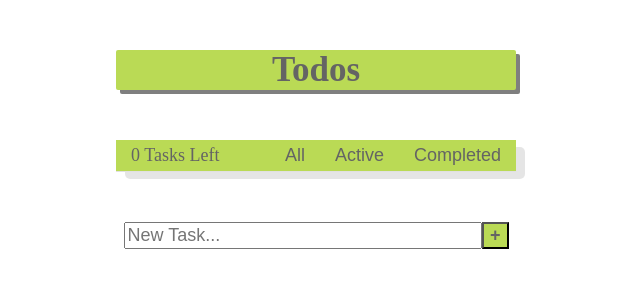
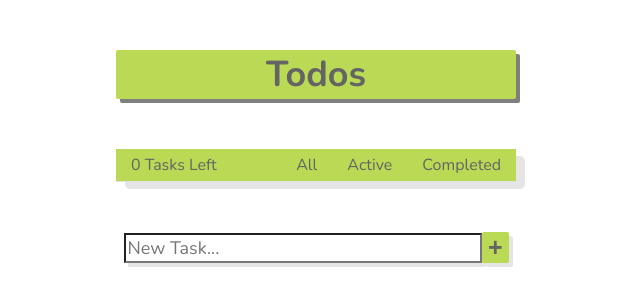
Before and after one commit to nmccoard/WDD330, a plain HTML site: page toDos/index.html in a window 1280 px wide. Shown: the whole page, without its empty margins (324-964 px from the left). Drawn offline with nearby package versions, Linux system fonts and the light colour scheme.

```diff
--- a/toDos/css/styles.css
+++ b/toDos/css/styles.css
@@ -1,4 +1,8 @@
-/* need to add custom fonts */
+@import url('https://fonts.googleapis.com/css2?family=Nunito:wght@300;400;600;700;800;900&display=swap');
+
+body {
+   font-family: 'Nunito', sans-serif;
+}
 
 h1 {
    max-width: 400px;
@@ -6,8 +10,8 @@
    background: #bada55;
    border-radius: 2px;
    box-shadow: 4px 4px 0 rgba(0,0,0,0.5);
-   font-size: 35px;
-   font-weight: 600;
+   font-size: 36px;
+   font-weight: 700;
    text-align: center;
    color: rgb(100, 100, 100);
 }
@@ -18,6 +22,7 @@
    background: white;
    border-radius: 5px;
    box-shadow: 9px 7px 0 rgba(0,0,0,0.1);
+   font-family: 'Nunito', sans-serif;
 }
 
 .item {
@@ -38,17 +43,20 @@
    margin: 0px;
    padding: 15px;
    flex: 1;
-   font-size: 20px;
-   font-weight: 200;
+   font-family: 'Nunito', sans-serif;
+   font-size: 18px;
+   font-weight: 300;
    border-left: 1px solid rgb(225, 225, 225);
 }
 
 .removeBtn {
    margin-right: 5px;
-   font-size: 16px;
-   font-weight: 600;
+   font-family: 'Nunito', sans-serif;
+   font-size: 18px;
+   font-weight: 800;
    color: rgb(225, 225, 225);
    background-color: #bb4141;
+   border: none;
 }
 
 footer {
@@ -63,13 +71,18 @@
 #inputField {
    flex: 1;
    font-size: 18px;
+   box-shadow: 4px 4px 0 rgba(0,0,0,0.1);
+   font-family: 'Nunito', sans-serif;
 }
 
 #newTaskBtn {
-   font-size: 18px;
-   font-weight: 600;
+   font-size: 25px;
+   font-weight: 700;
    color: rgb(100, 100, 100);
    background-color: #bada55;
+   border: none;
+   border-radius: 2px;
+   box-shadow: 4px 4px 0 rgba(0,0,0,0.1);
 }
 
 .filter{
@@ -77,9 +90,10 @@
 border: none;
 color: rgb(100, 100, 100);
 padding: 5px 15px;
-font-size: 18px;
+font-size: 16px;
 text-decoration: none;
 margin: 0px 0px;
+font-family: 'Nunito', sans-serif;
 }
 
 .btn:hover {
```
Also changed, not shown: week5/index.html (+1 -0 lines).
